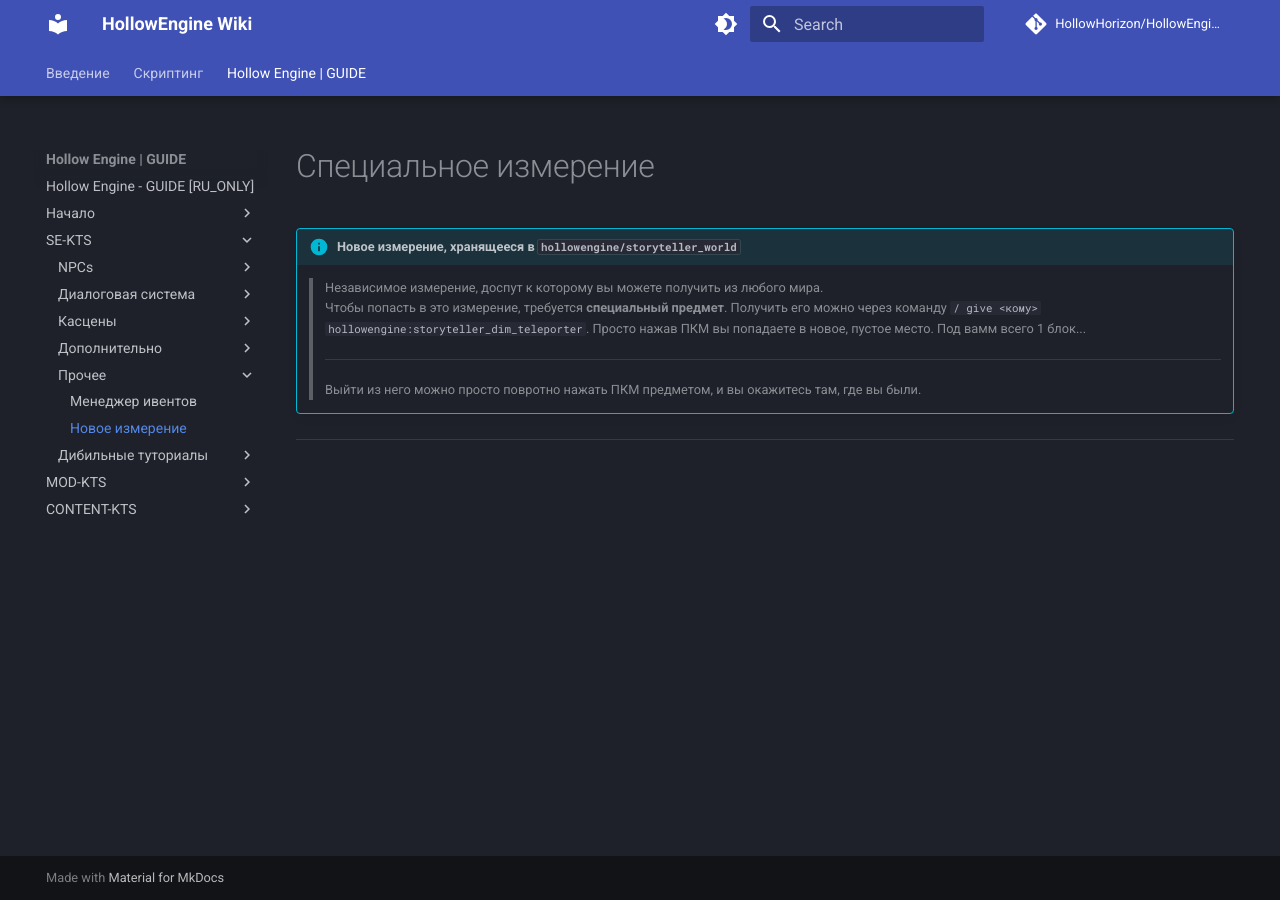
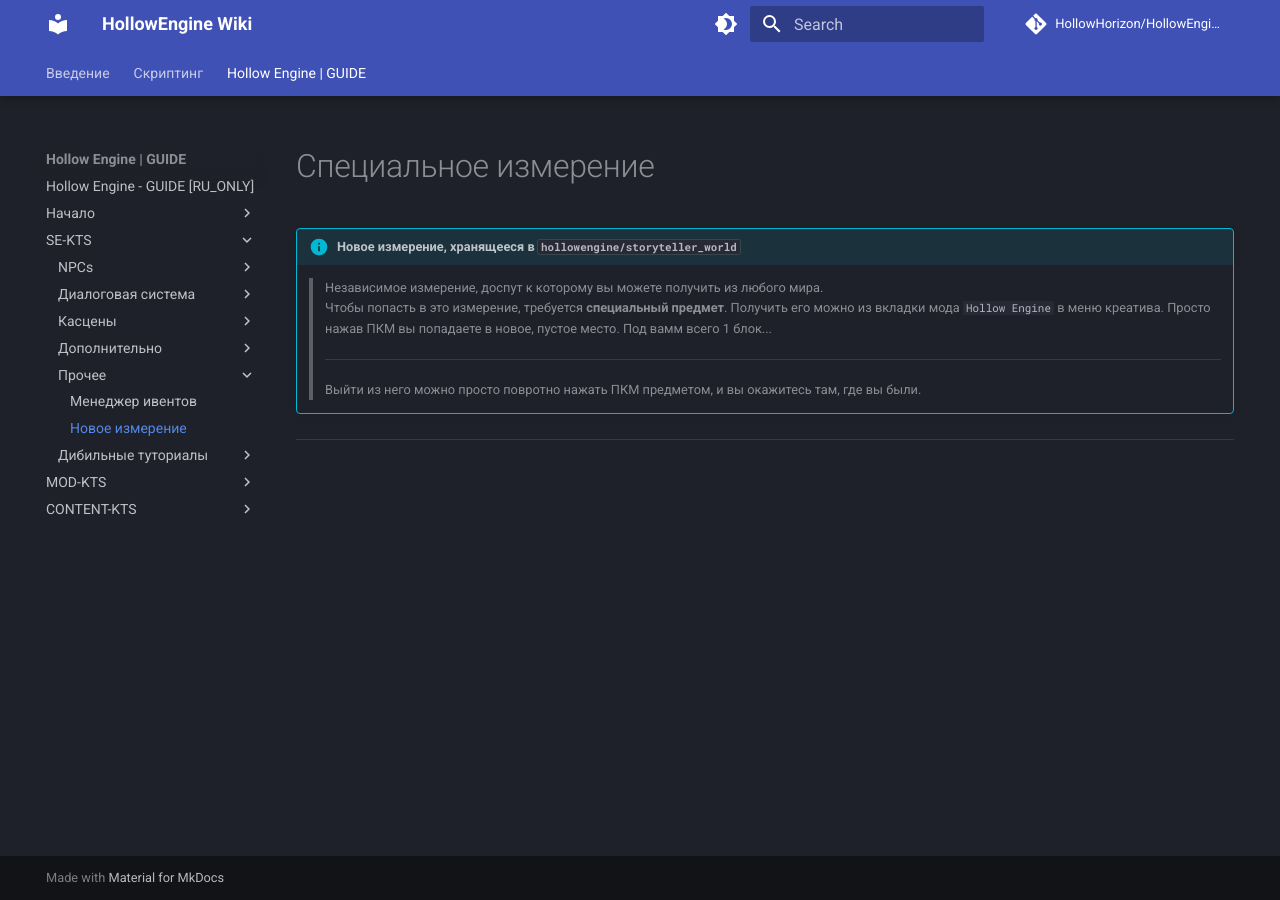
Before and after one commit to HollowHorizon/HollowEngineDocs, an MkDocs documentation site: the page built from docs/hollowengine-guide/Others/special-dimension.md, in a window 1280 px wide. Built offline with MkDocs 1.6.1 and Material for MkDocs 9.7.7, drawn with Linux system fonts in a browser that asks for light colours; comment, search, counter and statistics services are not loaded.

Commit message:
actual-update

```diff
--- a/docs/hollowengine-guide/Others/special-dimension.md
+++ b/docs/hollowengine-guide/Others/special-dimension.md
@@ -3,7 +3,7 @@
 !!! info "Новое измерение, хранящееся в `hollowengine/storyteller_world`"
 
 	> Независимое измерение, доспут к которому вы можете получить из любого мира.
-	> Чтобы попасть в это измерение, требуется **специальный предмет**. Получить его можно через команду `/	give <кому> hollowengine:storyteller_dim_teleporter`.
+	> Чтобы попасть в это измерение, требуется **специальный предмет**. Получить его можно из вкладки мода `Hollow Engine` в меню креатива.
 	> Просто нажав ПКМ вы попадаете в новое, пустое место. Под вамм всего 1 блок...
 	> ---
 	> Выйти из него можно просто повротно нажать ПКМ предметом, и вы окажитесь там, где вы были.
```
